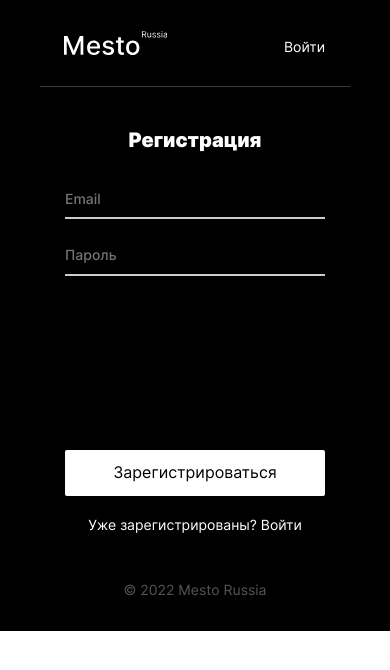
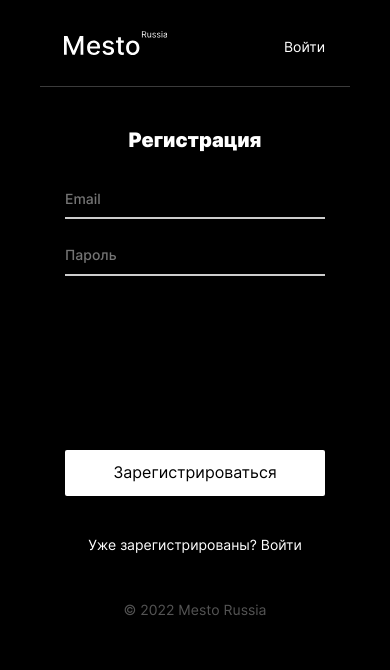
Before and after one commit to Vitali-workspace/mesto-react-public, a React app: page /sign-up in a window 390 px wide. Built offline with nearby package versions, Linux system fonts and the light colour scheme; no server answers.

Commit message:
style: изменить фон и отступ

```diff
--- a/src/blocks/authorization/__link/authorization__link.css
+++ b/src/blocks/authorization/__link/authorization__link.css
@@ -5,4 +5,11 @@
   text-align: center;
   color: #FFFFFF;
   text-decoration: none;
+  padding-top: 15px;
 }
+
+@media screen and (max-width: 768px) {
+  .authorization__link {
+    padding-top: 20px;
+  }
+}
--- a/src/blocks/root/root.css
+++ b/src/blocks/root/root.css
@@ -3,4 +3,5 @@
   font-family: 'Inter', Arial, sans-serif;
   color: #ffffff;
   display: flex;
+  min-height: 100vh;
 }
```
